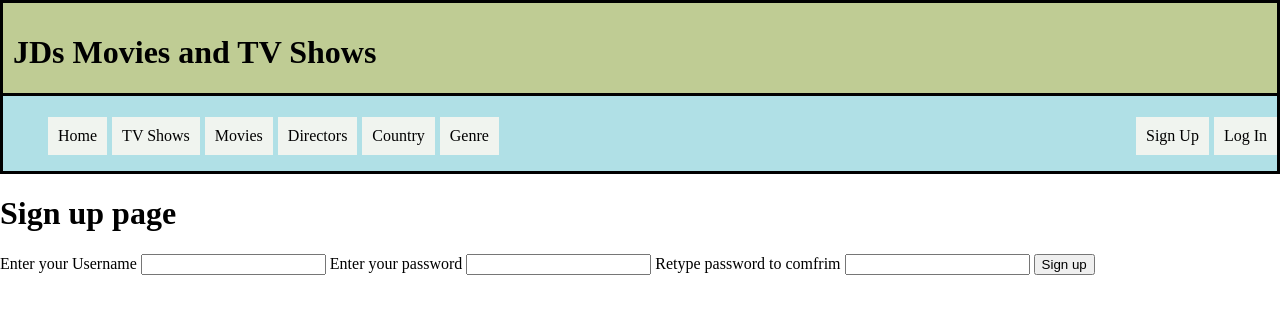
After one commit to republic223/L3-Digital-Assessment, a Flask app: page /Sign_up in a window 1280 px wide. The commit adds this page. Shown: the top 314 px of the page. Run offline with Flask 3, Linux system fonts and the light colour scheme.

Commit message:
Addition  of sign up button and route with button functioning as intended no security for protection of passwords and usernames to be added in later commit

```diff
--- a/App.py
+++ b/App.py
@@ -24,9 +24,14 @@ def close_connection(exception):
         db.close()
 
 # Function to make querying the database simple.
-def query_db(query, args=(), one=False):
-    cur = get_db().execute(query, args)
-    rv = cur.fetchall()
+def query_db(query, args=(), one=False, commit=False):
+    db = get_db()
+    cur = db.cursor()
+    cur.execute(query, args)
+    # added to ensure results commit to the database
+    if commit:
+        db.commit()
+    rv =cur.fetchall()
     cur.close()
     return (rv[0] if rv else None) if one else rv
 
@@ -116,6 +121,23 @@ WHERE Show_Genre.Genre_id = ?; '''
     results = query_db(sql, args=(Genre_id,), one= False)
     return render_template('Main.html', results = results)
 
+# Sign Up route
+@app.route('/Sign_up', methods=["GET","POST"])
+def Sign_up():
+    if request.method == "POST":
+        Username = request.form['username']
+        password0 = request.form['password0']
+        password1 = request.form['password1']
+        # check to see if passwords match
+        if password0 == password1:
+            Password = password0
+            sql = '''INSERT INTO User_Data (Username,Password) VALUES (?,?)'''
+            query_db(sql, args=(Username, Password,), commit=True)
+            flash("Sign up successful")
+        else:
+            flash("Please ensure both Passwords match")
+    return render_template('Sign_up.html')
+
 #Log in route
 @app.route('/Login', methods=["GET","POST"])
 def login():
--- a/templates/Header.html
+++ b/templates/Header.html
@@ -23,6 +23,7 @@
         <li class="left_nav"><a href="/Country_Select">Country</a></li>
         <li class="left_nav"><a href="/Genre_Select">Genre</a></li>
         <li class="right_nav"><a href="/Login">Log In</a></li>
+        <li class="right_nav"><a href="/Sign_up">Sign Up</a></li>
     </ul>
 </nav>
 <!-- Where all the pages extend from -->
--- /dev/null
+++ b/templates/Sign_up.html
@@ -0,0 +1,17 @@
+<!-- Makes Header.html show on the page -->
+{% extends 'Header.html' %}
+<!-- where this file extends from -->
+{% block start %}
+<h1>Sign up page</h1>
+<!-- Form for user to input their creditals for adding to the database -->
+ <form action="/Sign_up", method="post">
+    <Label for ='username'>Enter your Username</Label>
+    <input type="text", name="username">
+    <label for='password0'>Enter your password</label>
+    <input type="text", name='password0'>
+    <!-- will match passwords in App.py to ensure user has entered password correctly -->
+    <label for='password1'>Retype password to comfrim</label>
+    <input type="text", name='password1'>
+    <button type="submit">Sign up</button>
+ </form>
+{% endblock %}
```
Also changed, not shown: Movie_Data.db.
